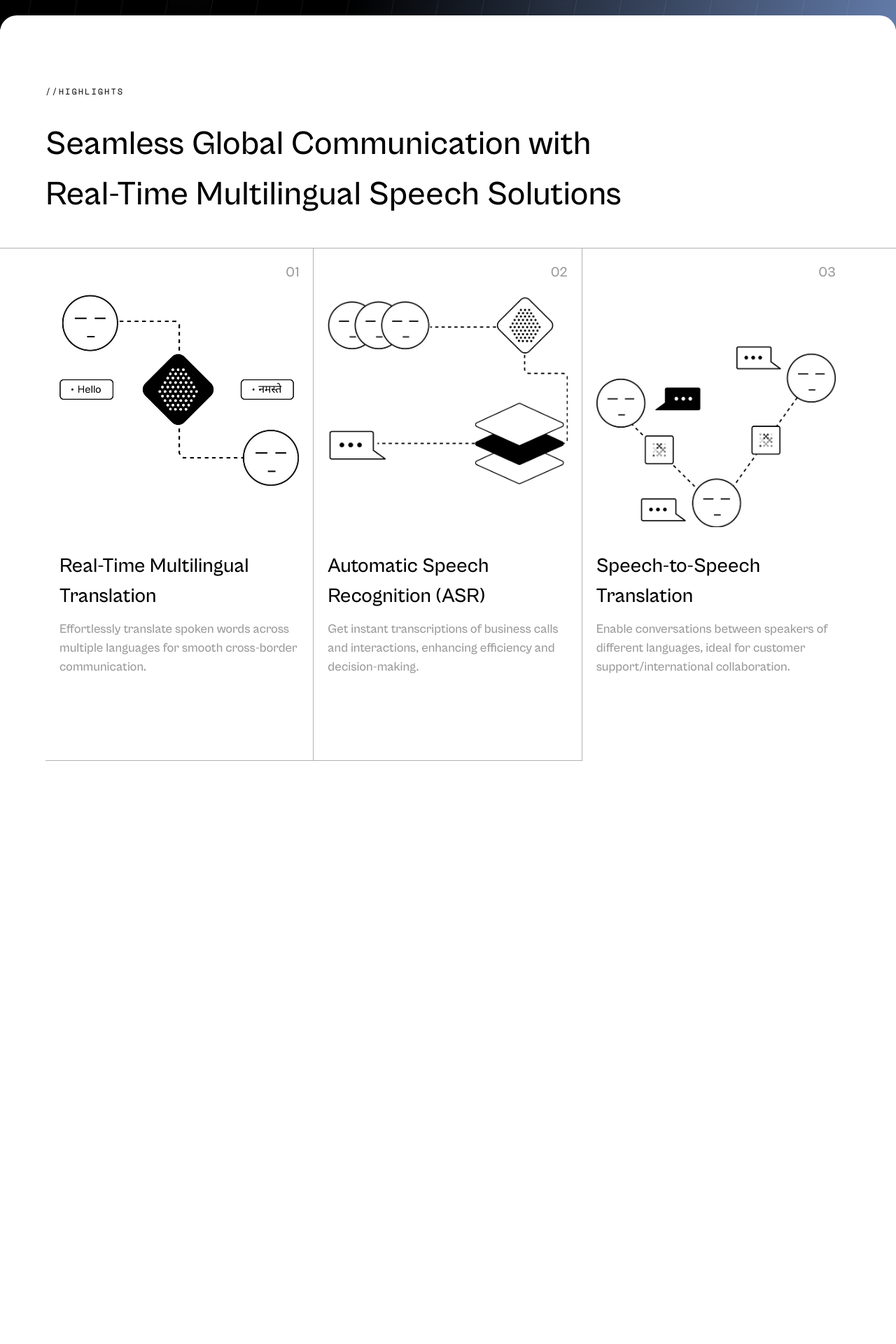
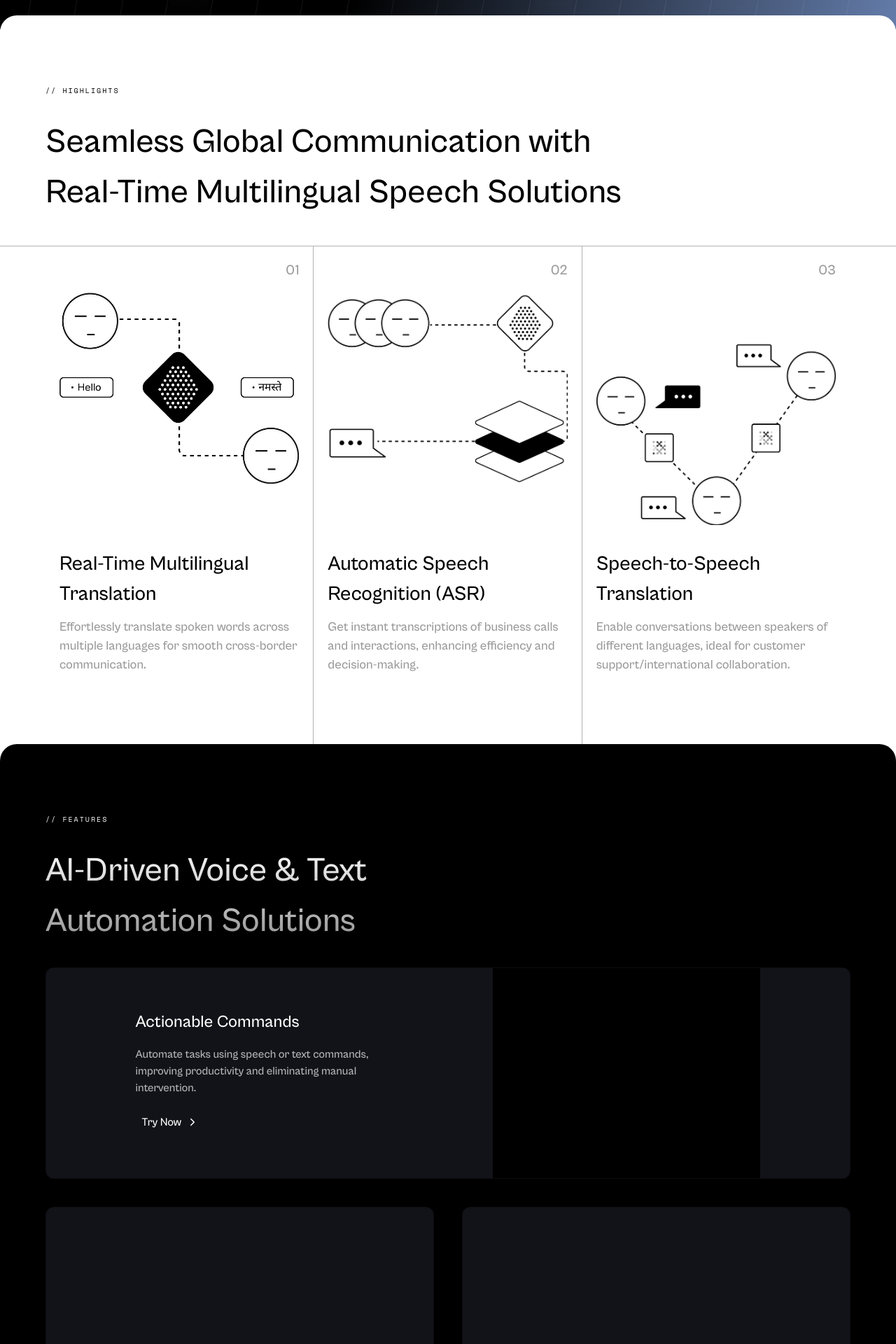
Before and after one commit to alternateAyush/soket-demo, a Next.js app: page /home in a window 1280 px wide. Shown: the part 800-2720 px from the top of the page at 70% size. Before the commit the page ends 1887 px from the top, so only its background shows below. Built offline with nearby package versions, Linux system fonts and the light colour scheme.

Commit message:
features incomplete

```diff
--- a/src/app/globals.css
+++ b/src/app/globals.css
@@ -5,14 +5,14 @@
 * {
     margin: 0px;
     padding: 0px;
-    scrollbar-width: 100px;
+    word-break: normal;
 }
 
 body {
     width: 100vw;
     height: auto;
     min-height: 100vh;
-    /* overflow-x: hidden; */
+    overflow-x: hidden;
 }
 
 .bg-custom-gradient {
@@ -22,7 +22,10 @@ body {
         rgba(0, 0, 0, 1) 50%
     );
 }
-.cabinet-grotesk{
+.bg-custom-gradient-2 {
+    background-image: linear-gradient(to top, rgba(144, 177, 242, 0.5), black);
+}
+.cabinet-grotesk {
     font-family: "CabinetGrotesk-regular";
 }
 .cabinet-grotesk-medium {
@@ -47,16 +50,16 @@ body {
 }
 
 ::-webkit-scrollbar-thumb {
-    background-color: rgba(0,0,0, 0.2);
+    background-color: rgba(0, 0, 0, 0.2);
     border-radius: 10px;
 }
 
 ::-webkit-scrollbar-thumb:hover {
-    background-color: rgba(0,0,0, 0.5);
+    background-color: rgba(0, 0, 0, 0.5);
 }
 
 ::-webkit-scrollbar-track {
-    background-color: rgba(0,0,0,0.8);
+    background-color: rgba(0, 0, 0, 0.8);
 }
 
 @layer base {
@@ -213,7 +216,7 @@ body {
             format("woff"),
         url("../app/fonts/cabinet-grotesk/CabinetGrotesk-Medium.ttf")
             format("truetype");
-    font-weight: 500;
+    font-weight: 600;
     font-display: swap;
     font-style: normal;
 }
--- a/src/app/home/page.tsx
+++ b/src/app/home/page.tsx
@@ -1,11 +1,13 @@
 import Introduction from "@/components/Introduction"
 import HighLights from "@/components/HighLights"
+import Features from "@/components/Features"
 
 const HomePage = () => {
   return (
     <div>
       <Introduction/>
       <HighLights/>
+      <Features/>
     </div>
   )
 }
--- /dev/null
+++ b/src/components/Features.tsx
@@ -0,0 +1,73 @@
+import React from "react";
+import { Space_Mono } from "next/font/google";
+import { IoIosArrowForward } from "react-icons/io";
+
+const spaceMono = Space_Mono({
+    subsets: ["latin"],
+    weight: ["400"],
+});
+
+const sectionName = "features";
+const sectionTitle = "AI-Driven Voice & Text Automation Solutions";
+const featureList = [
+    {
+        title: "Actionable Commands",
+        subTitle: "",
+        para: "Automate tasks using speech or text commands, improving productivity and eliminating manual intervention.",
+    },
+    {
+        title: "Speech-RAG",
+        subTitle: "(Retrieval-Augmented Generation)",
+        para: "Generate context-aware responses in real-time for smarter, more responsive communication.",
+    },
+    {
+        title: "Text-to-Speech",
+        subtitle: "(TTS)",
+        para: "Deliver human-like audio in multiple languages, creating a personalized and engaging customer experience.",
+    },
+];
+
+const Features = () => {
+    return (
+        <section
+            id={sectionName}
+            className='cabinet-grotesk-medium pt-[70px] md:pt-[100px] mt-[-20px] relative rounded-t-3xl text-white z-0 bg-black w-[100vw] h-auto min-h-[100vh] overflow-hidden'
+        >
+            <div className='flex flex-col justify-start items-start space-y-[30px] px-3 md:px-0 w-full md:w-[1150px] mx-auto'>
+                <span
+                    className={`${spaceMono.className} uppercase text-[10px] tracking-[2px]`}
+                >
+                    {"// "}
+                    {sectionName}
+                </span>
+                <h2 className='w-full md:w-[50%] text-[3rem] cabinet-grotesk-medium break-words text-gradient'>
+                    {sectionTitle}
+                </h2>
+                <div className='w-full flex flex-col justify-start items-start space-y-[40px]'>
+                    <div className='pt-3 px-3 md:py-0 md:px-0 w-full flex flex-col md:flex-row space-y-4 md:space-y-0 justify-evenly items-center h-auto border border-[rgba(0,0,0,0.3)] rounded-xl bg-[rgba(18,19,24,1)]'>
+                        <div className='h-auto flex flex-col items-start space-y-4 w-full md:w-2/6'>
+                            <h3 className='text-white text-[1.5rem]'>
+                                {featureList[0].title}
+                            </h3>
+                            <p className='text-[rgba(255,255,255,0.7)] text-[16px]'>
+                                {featureList[0].para}
+                            </p>
+                            <button className='flex flex-row justify-center items-center space-x-2 rounded-lg text-[16px] p-2 border border-transparent hover:border-white'>
+                                <span>Try Now</span>
+                                <IoIosArrowForward/>
+                            </button>
+                        </div>
+                        <div className='h-[300px] flex flex-col space-y-4 w-full md:w-2/6 bg-black'></div>
+                    </div>
+                    <div className='w-full flex flex-row space-x-[40px] justify-between items-center h-[500px]'>
+                        <div className='w-full h-full border border-[rgba(0,0,0,0.3)] rounded-xl bg-[rgba(18,19,24,1)]'></div>
+                        <div className='w-full h-full border border-[rgba(0,0,0,0.3)] rounded-xl bg-[rgba(18,19,24,1)]'></div>
+                    </div>
+                </div>
+            </div>
+            <div className='w-full h-[120px] bg-custom-gradient-2 opacity-50'></div>
+        </section>
+    );
+};
+
+export default Features;
--- a/src/components/HighLights.tsx
+++ b/src/components/HighLights.tsx
@@ -6,7 +6,7 @@ const spaceMono = Space_Mono({
     weight: ["400"],
 });
 
-const sectionName = "Highlights";
+const sectionName = "highlights";
 const sectionTitle =
     "Seamless Global Communication with Real-Time Multilingual Speech Solutions";
 const highlightList = [
@@ -29,12 +29,13 @@ const highlightList = [
 
 const HighLights = () => {
     return (
-        <section className='pt-[100px] pb-[120px] md:pb-0 mt-[-20px] relative rounded-t-3xl text-black z-0 bg-white w-[100vw] h-auto min-h-[100vh] overflow-hidden'>
-            <div className='flex flex-col justify-start items-start space-y-[30px] px-2 md:px-0 w-full md:w-[1150px] mx-auto'>
+        <section className='pt-[70px] md:pt-[100px] pb-[120px] md:pb-0 mt-[-20px] relative rounded-t-3xl text-black z-0 bg-white w-[100vw] h-auto min-h-[100vh] overflow-hidden'>
+            <div className='flex flex-col justify-start items-start space-y-[30px] px-3 md:px-0 w-full md:w-[1150px] mx-auto'>
                 <span
-                    className={`${spaceMono.className} uppercase text-black text-[12px] tracking-[2px] font-bold`}
+                    className={`${spaceMono.className} uppercase text-black text-[10px] tracking-[2px]`}
                 >
-                    {'//'}{sectionName}
+                    {"// "}
+                    {sectionName}
                 </span>
                 <h2 className='w-full md:w-[75%] text-[3rem] cabinet-grotesk-medium break-words'>
                     {sectionTitle}
@@ -50,13 +51,17 @@ const HighLights = () => {
                                     (index + 1) % 3 == 0
                                         ? `border-transparent`
                                         : `border-[rgba(0,0,0,0.3)]`
-                                } border-b md:border-r flex flex-col justify-start items-start space-y-4 p-[20px] md:pb-[120px]`}
+                                } border-b md:border-b-0 md:border-r flex flex-col justify-start items-start space-y-4 p-[20px] md:pb-[120px]`}
                             >
                                 <span className='w-full text-right text-[20px] text-[rgba(0,0,0,0.4)]'>
                                     0{index + 1}
                                 </span>
                                 <div className='w-full h-[350px] mx-auto relative overflow-hidden'>
-                                    <img className="object-fit object-center" src={highlight.imgPath} alt={highlight.title}/>
+                                    <img
+                                        className='object-fit object-center'
+                                        src={highlight.imgPath}
+                                        alt={highlight.title}
+                                    />
                                 </div>
                                 <div className='w-full flex flex-col justify-start items-start space-y-3'>
                                     <h3 className='w-full text-black text-[1.8rem]'>
--- a/src/components/Introduction.tsx
+++ b/src/components/Introduction.tsx
@@ -24,8 +24,8 @@ const titleAbout =
 const totalWaitlist = 234;
 const Introduction = () => {
     return (
-        <section className='m-0 pb-[120px] relative text-white z-0 bg-black w-[100vw] h-auto min-h-[100vh] overflow-hidden'>
-            <div className='h-auto w-full px-2 md:px-0 md:w-[1150px] mt-[150px] mx-auto flex justify-start items-center'>
+        <section className='pt-[150px] m-0 pb-[120px] relative text-white z-0 bg-black w-[100vw] h-auto min-h-[100vh] overflow-hidden'>
+            <div className='h-auto w-full px-3 md:px-0 md:w-[1150px] mx-auto flex justify-start items-center'>
                 <div className='flex flex-col justify-start items-start space-y-[40px] w-full md:w-[58%] h-auto bg-transparent overflow-hidden'>
                     <ul
                         className={`${spaceMono.className} flex flex-row flex-wrap space-y-2 justify-start items-center space-x-4 w-full`}
@@ -34,7 +34,7 @@ const Introduction = () => {
                             return (
                                 <li
                                     key={index}
-                                    className='p-1 px-[20px] text-[12px] border rounded-full bg-[rgba(25,25,25,1)] border-[rgba(255,255,255,0.12)] hover:bg-[rgba(255,255,255,1)] hover:text-[rgba(0,0,0,0.7)] cursor-default'
+                                    className='p-1 px-[20px] font-bold tracking-wider text-[12px] border rounded-full bg-[rgba(25,25,25,1)] border-[rgba(255,255,255,0.12)] hover:bg-[rgba(255,255,255,1)] hover:text-[rgba(0,0,0,0.7)] cursor-default'
                                 >
                                     {tag.title}
                                 </li>
--- a/src/components/Navbar.tsx
+++ b/src/components/Navbar.tsx
@@ -13,7 +13,7 @@ const spaceMono = Space_Mono({
 });
 
 const navList = [
-    { title: "Features", url: "" },
+    { title: "Features", url: "#features" },
     { title: "Demo", url: "/demo/s2s" },
     { title: "Industries", url: "" },
     { title: "Workflows", url: "" },
@@ -23,8 +23,8 @@ const navList = [
 const Navbar = () => {
     const [menu, setMenu] = useState(false);
     return (
-        <div className='m-0 p-0 fixed z-10 top-0 left-0 w-[100vw] h-auto md:h-[75px] overflow-hidden text-white border-b border-[rgba(255,255,255,0.12)] bg-[rgba(0,0,0,0.4)] backdrop-blur-[8px]'>
-            <div className='px-3 md:p-0 my-auto md:my-0 w-full md:w-[1150px] flex flex-row h-[75px] md:h-full justify-between items-center mx-auto'>
+        <div className='m-0 p-0 fixed z-10 top-0 left-0 w-[100vw] h-auto md:h-[80px] overflow-hidden text-white border-b border-[rgba(255,255,255,0.12)] bg-[rgba(0,0,0,0.4)] backdrop-blur-[8px]'>
+            <div className='px-3 md:p-0 my-auto md:my-0 w-full md:w-[1150px] flex flex-row h-[80px] md:h-full justify-between items-center mx-auto'>
                 <div>
                     <Image
                         src={iconImage}
@@ -51,9 +51,21 @@ const Navbar = () => {
                             );
                         })}
                     </ul>
-                    <button className='flex justify-center items-center space-x-1 p-2 px-[20px] rounded-full border bg-[rgba(25,25,25,1)] border-[rgba(255,255,255,0.12)] hover:bg-[rgba(255,255,255,1)] hover:text-[rgba(0,0,0,0.7)]'>
+                    <button className='hidden md:flex justify-center items-center space-x-1 p-2 px-[20px] rounded-full border bg-[rgba(25,25,25,1)] border-[rgba(255,255,255,0.12)] hover:bg-[rgba(255,255,255,1)] hover:text-[rgba(0,0,0,0.7)]'>
                         <span>{`Join the Waitlist`}</span>
                         <IoIosArrowForward />
+                    </button>
+                    <button
+                        onClick={() => {
+                            setMenu(!menu);
+                        }}
+                        className='inline md:hidden p-1 text-[rgba(255,255,255,0.68)] rounded-full active:bg-[rgba(255,255,255,0.3)]'
+                    >
+                        {menu ? (
+                            <FaCaretUp size={20} />
+                        ) : (
+                            <FaCaretDown size={20} />
+                        )}
                     </button>
                 </div>
             </div>
@@ -77,17 +89,13 @@ const Navbar = () => {
                             </li>
                         );
                     })}
+                    <div className='w-full flex justify-center items-center'>
+                        <button className='flex justify-center items-center space-x-1 p-2 px-[20px] rounded-full border bg-[rgba(25,25,25,1)] border-[rgba(255,255,255,0.12)] hover:bg-[rgba(255,255,255,1)] hover:text-[rgba(0,0,0,0.7)]'>
+                            <span>{`Join the Waitlist`}</span>
+                            <IoIosArrowForward />
+                        </button>
+                    </div>
                 </ul>
-                <div className='w-full flex justify-center items-center'>
-                    <button
-                        onClick={() => {
-                            setMenu(!menu);
-                        }}
-                        className="p-1 text-[rgba(255,255,255,0.68)] rounded-full active:bg-[rgba(255,255,255,0.3)]"
-                    >
-                        {menu ? <FaCaretUp size={20}/> : <FaCaretDown size={20}/>}
-                    </button>
-                </div>
             </div>
         </div>
     );
```
